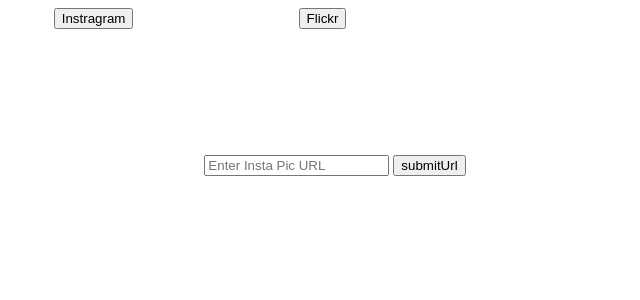
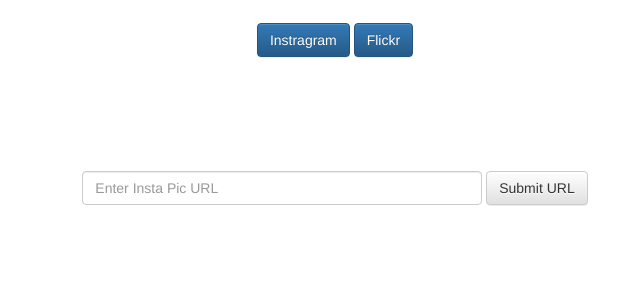
Before and after one commit to sap123-zz/FreeWee-Wesbite, a Flask app: page / in a window 1280 px wide. Shown: the top 300 px of the page, without its empty margins (305-945 px from the left). Run offline with Flask 2, Linux system fonts and the light colour scheme; some libraries are stand-ins or nearby versions.

Commit message:
added bootstrap and modified the html elements

```diff
--- a/templates/index.html
+++ b/templates/index.html
@@ -3,41 +3,54 @@
   <title>Free download</title>
 </head>
 <script src="../static/js/jquery.min.js"></script>
+<!-- bootstrap scripts-->
+<!-- Latest compiled and minified CSS -->
+<link rel="stylesheet" href="https://maxcdn.bootstrapcdn.com/bootstrap/3.3.5/css/bootstrap.min.css" integrity="sha512-dTfge/zgoMYpP7QbHy4gWMEGsbsdZeCXz7irItjcC3sPUFtf0kuFbDz/ixG7ArTxmDjLXDmezHubeNikyKGVyQ==" crossorigin="anonymous">
+
+<!-- Optional theme -->
+<link rel="stylesheet" href="https://maxcdn.bootstrapcdn.com/bootstrap/3.3.5/css/bootstrap-theme.min.css" integrity="sha384-aUGj/X2zp5rLCbBxumKTCw2Z50WgIr1vs/PFN4praOTvYXWlVyh2UtNUU0KAUhAX" crossorigin="anonymous">
+
+<!-- Latest compiled and minified JavaScript -->
+<script src="https://maxcdn.bootstrapcdn.com/bootstrap/3.3.5/js/bootstrap.min.js" integrity="sha512-K1qjQ+NcF2TYO/eI3M6v8EiNYZfA95pQumfvcVrTHtwQVDG+aHRqLi/ETn2uB+1JqwYqVG3LIvdm9lj6imS/pQ==" crossorigin="anonymous"></script>
+
 <style>
 .UrlForm {
   text-align : center;
   margin-top: 10%;
 }
-.table{
-  margin-left:15%;
-}
 .downloadButtons{
-  margin-left:15%;
+  margin-top:2%;
   text-align: center;
 }
 #reportImageButton{
   margin-left:5%;
 }
+#inputUrlField{
+  width: 400px;
+}
 </style>
 <body>
-  <div class="table">
-    <button class="downloadButtons" id="instagramButton">Instragram</button>
-    <button class="downloadButtons" id="flickrButton">Flickr</button>
+  <div class="container">
+    <center>
+      <button class="downloadButtons btn btn-primary" id="instagramButton">Instragram</button>
+      <button class="downloadButtons btn btn-primary" id="flickrButton">Flickr</button>
+    </center>
+    <div class="UrlForm">
+      <form class="form-inline" method="post" id="submitUrlForm">
+         <div class="form-group">
+            <input type="text" class="form-control" id="inputUrlField" name="url" placeholder="Enter Insta Pic URL" required>
          </div>
-  <div class="UrlForm">
-    <form method="post" id="submitUrlForm">
-      <input id="inputUrlField" type="text" name="url" placeholder="Enter Insta Pic URL" required>
-      <input type="submit" name="submitUrl" value="submitUrl">
+         <button class="btn btn-default" type="submit" name="submitUrl" onclick="moveDiv()">Submit URL</button>
       </form>
       {% if downloadUrl %}
       <div id="showImage">
-      <img src="{{ downloadUrl }}" alt="Image Name" width="300" height="300">
+        <img class="img-rounded" src="{{ downloadUrl }}" alt="Image Name" width="400" height="300">
         <div style="margin-top:2%;">
-        <a href="{{ downloadUrl }}"><button id="saveImageButton">Save Image</button></a>
-        <button id="reportImageButton">Report Image</button>  <!-- Button to report url -->
-      </div>
+          <a href="{{ downloadUrl }}" download><button class="btn btn-success" id="saveImageButton">Save Image</button></a>
+          <a><button class="btn btn-warning" id="reportImageButton">Report Image</button></a> <!-- Button to report url -->
         </div>
         {% endif %}
+      </div>
     </div>
 </body>
 <script>
@@ -51,5 +64,9 @@ $(document).ready(function(){
 
 });
 // end of ready function
+
+  function moveDiv(){
+    $("#UrlForm").css("margin-top",3%);
+  }
 </script>
 </html>
```
Lines whose indentation alone changed are shown as unchanged.
